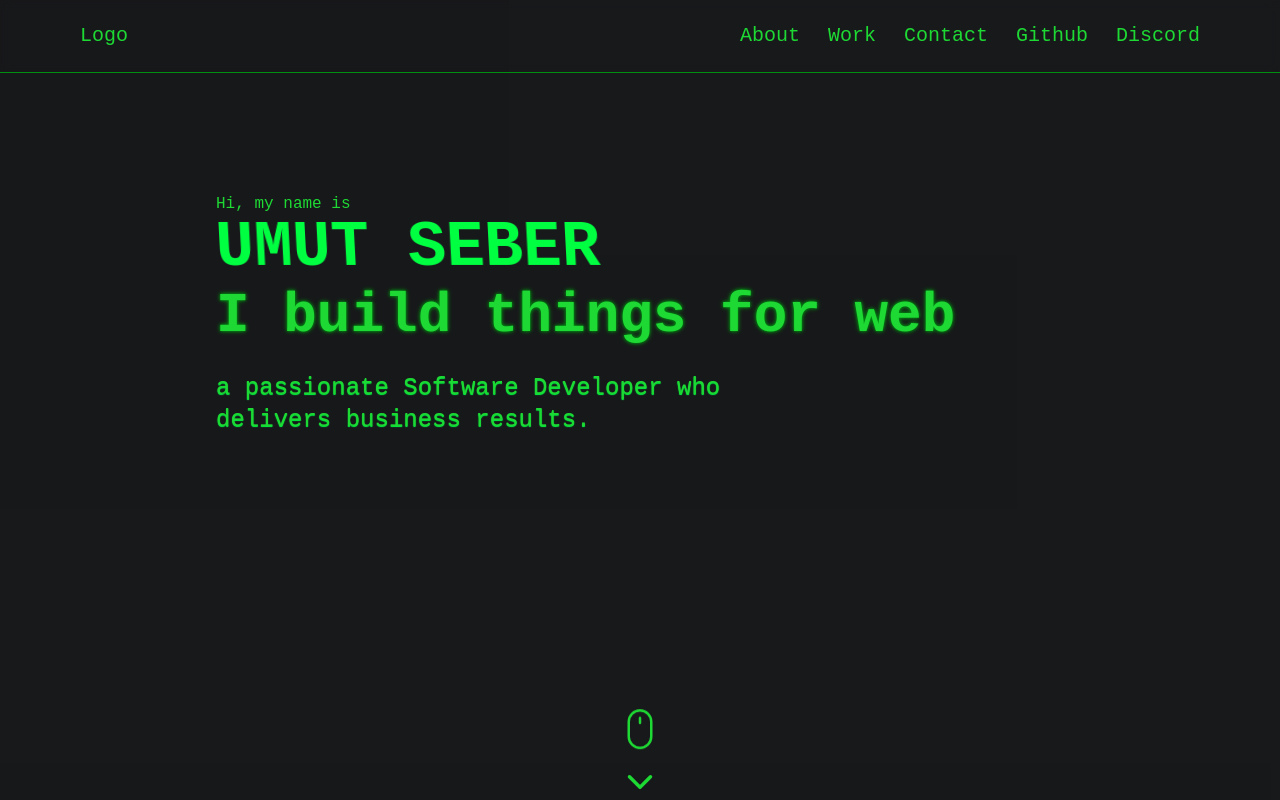
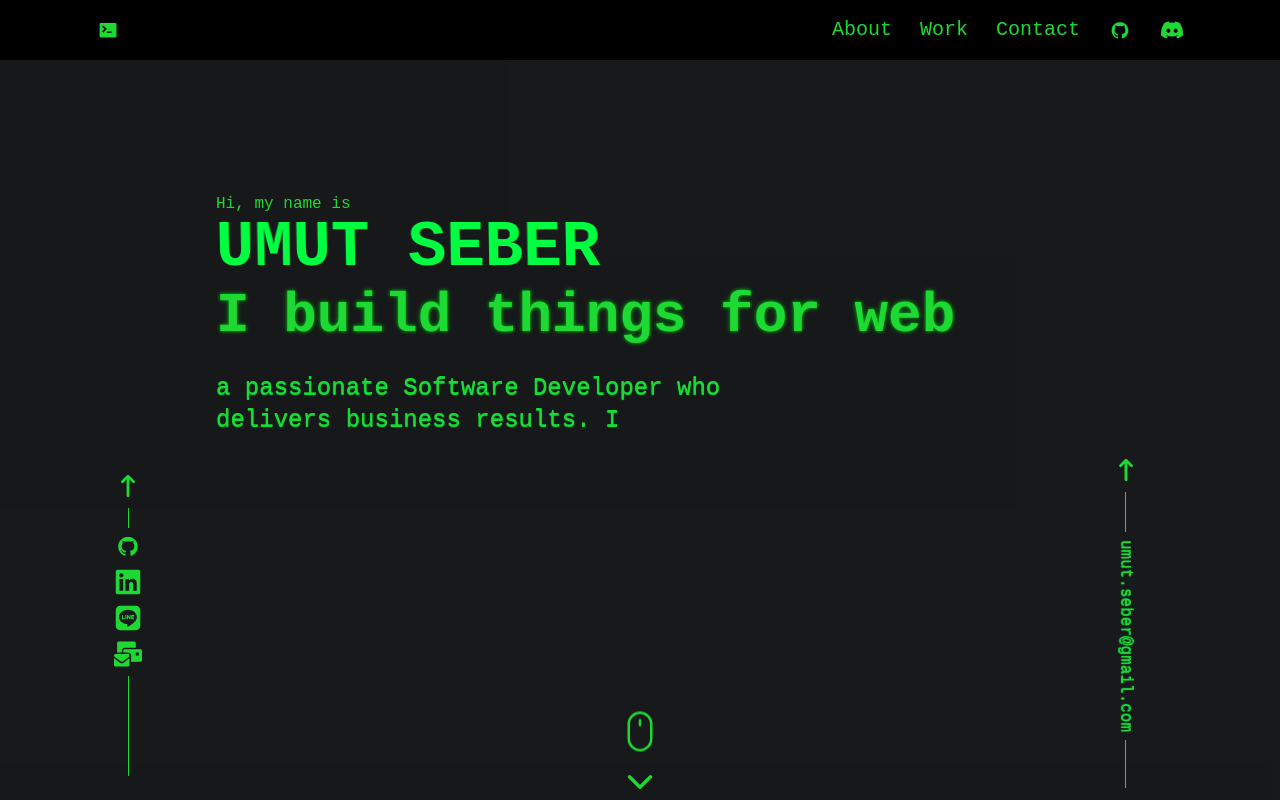
Before and after one commit to StRane/umut-dev, a Next.js app: page / in a window 1280 px wide. Shown: the top 800 px of the page. Built offline with nearby package versions, Linux system fonts and the light colour scheme.

Commit message:
Initial Design

```diff
--- a/components/Header.tsx
+++ b/components/Header.tsx
@@ -1,52 +1,210 @@
+import { useState, useEffect } from "react";
 import { BsMouse, BsChevronDown } from "react-icons/bs";
 import styles from "./Header.module.scss";
 import Typewriter from "typewriter-effect";
+import { Transition } from "@headlessui/react";
+import { DiGithubBadge, DiTerminal } from "react-icons/di";
+import { FaDiscord, FaLinkedin, FaLine, FaMailBulk } from "react-icons/fa";
+import { HiArrowNarrowLeft, HiArrowNarrowUp } from "react-icons/hi";
+import Link from "next/link";
 
-function Header() {
-  const clickhandler = () => {
-    window.scrollBy({
-      top: 1000,
+interface Props {
+  positionAbout: number;
+  positionProject: number;
+  positionNext: number;
+  showing: boolean;
+}
+
+function Header({
+  positionAbout,
+  positionProject,
+  positionNext,
+  showing,
+}: Props) {
+  const [isScrolled, setIsScrolled] = useState(false);
+  const [isDownAlot, setIsDownAlot] = useState(false);
+
+  const clickHandler = (position: number) => {
+    window.scroll({
+      top: position,
       left: 0,
       behavior: "smooth",
     });
   };
 
+  useEffect(() => {
+    const handleScroll = () => {
+      if (window.scrollY > 0) {
+        setIsScrolled(true);
+        if (window.scrollY > 500) {
+          setIsDownAlot(true);
+        } else {
+          setIsDownAlot(false);
+        }
+      } else {
+        setIsScrolled(false);
+      }
+    };
+
+    window.addEventListener("scroll", handleScroll);
+
+    return () => {
+      window.removeEventListener("scroll", handleScroll);
+    };
+  }, []);
+
   return (
     <>
-      <nav className="w-full z-50 fixed border-b-[1px] border-[#008F11] -translate-x-10 px-4 lg:px-20 backdrop-blur-sm">
-        <ul className="flex space-x-4 text-base md:text-lg lg:text-xl py-4 md:space-x-5 lg:space-x-7 items-center">
-          <li className="flex-1 text-left">Logo</li>
+      <nav
+        className={`w-full z-30 fixed -translate-x-10 px-4 lg:px-20 bg-black ${
+          isScrolled && `drop-shadow-nav`
+        }`}
+      >
+        <ul className="p-4">
+          <Transition
+            show={!showing}
+            className="flex space-x-4 text-sm md:text-base lg:text-xl md:space-x-5 lg:space-x-7 items-center"
+          >
+            <li className="flex-1 text-left">
+              <Transition.Child
+                appear={true}
+                enter="transition-all delay-0 duration-75 flex-1"
+                enterFrom="opacity-0 -translate-y-full flex-1"
+                enterTo="opacity-100 translate-y-0 flex-1"
+              >
+                <a
+                  className="flex-1 cursor-pointer"
+                  onClick={() => clickHandler(0)}
+                >
+                  <DiTerminal className="h-6 w-6 hover:fill-white cursor-pointer" />
+                </a>
+              </Transition.Child>
+            </li>
             <li>
-            <button
+              <Transition.Child
+                appear={true}
+                enter="transition-all delay-100 duration-75"
+                enterFrom="opacity-0 -translate-y-full"
+                enterTo="opacity-100 translate-y-0"
+              >
+                <a
                   data-text="About"
-              className="h-10 hover:glitch hover:after:glitchafter hover:before:glitchbefore"
-              onClick={() => {
-                clickhandler();
-              }}
+                  className="h-10 hover:glitch hover:after:glitchafter hover:before:glitchbefore cursor-pointer"
+                  onClick={() => clickHandler(positionAbout)}
                 >
                   About
-            </button>
+                </a>
+              </Transition.Child>
             </li>
             <li>
-            <button
+              <Transition.Child
+                appear={true}
+                enter="transition-all delay-300 duration-75"
+                enterFrom="opacity-0 -translate-y-full"
+                enterTo="opacity-100 translate-y-0"
+              >
+                <a
                   data-text="Work"
-              className="h-10 hover:glitch  hover:after:glitchafter hover:before:glitchbefore"
+                  className="h-10 hover:glitch  hover:after:glitchafter hover:before:glitchbefore cursor-pointer"
+                  onClick={() => clickHandler(positionProject)}
                 >
                   Work
-            </button>
+                </a>
+              </Transition.Child>
             </li>
             <li>
-            <button
+              <Transition.Child
+                appear={true}
+                enter="transition-all delay-500 duration-75"
+                enterFrom="opacity-0 -translate-y-full"
+                enterTo="opacity-100 translate-y-0"
+              >
+                <a
                   data-text="Contact"
-              className="h-10 hover:glitch  hover:after:glitchafter hover:before:glitchbefore"
+                  className="h-10 hover:glitch  hover:after:glitchafter hover:before:glitchbefore cursor-pointer"
+                  onClick={() => clickHandler(positionNext)}
                 >
                   Contact
-            </button>
+                </a>
+              </Transition.Child>
             </li>
-          <li>Github</li>
-          <li>Discord</li>
+            <Transition.Child
+              appear={true}
+              enter="transition-all delay-700 duration-75"
+              enterFrom="opacity-0 -translate-y-full"
+              enterTo="opacity-100 translate-y-0"
+            >
+              <Link href="https://github.com/StRane">
+                <a target="_blank">
+                  <DiGithubBadge className="h-6 w-6 hover:fill-white cursor-pointer" />
+                </a>
+              </Link>
+            </Transition.Child>
+            <Transition.Child
+              appear={true}
+              enter="transition-all delay-[900ms] duration-75"
+              enterFrom="opacity-0 -translate-y-full"
+              enterTo="opacity-100 translate-y-0"
+            >
+              <Link href="https://discord.com/users/283694054661816326">
+                <a target="_blank">
+                  <FaDiscord className="h-6 w-6 hover:fill-white cursor-pointer" />
+                </a>
+              </Link>
+            </Transition.Child>
+          </Transition>
         </ul>
       </nav>
+
+      <div
+        className={`fixed flex flex-col left-6 lg:left-12 bottom-0 xl:left-28 transition-all duration-500 ease-out ${
+          isDownAlot ? `opacity-0 md:opacity-100` : `opacity-0 translate-y-1/3`
+        }`}
+      >
+        <a className="cursor-pointer" onClick={() => clickHandler(0)}>
+          <HiArrowNarrowUp className="leftBarItem" />
+        </a>
+
+        <hr className="w-0 mx-auto border-l border-[#1ed934] h-[20px] mb-1" />
+        <Link href="https://github.com/StRane">
+          <a target="_blank">
+            <DiGithubBadge className="leftBarItem" />
+          </a>
+        </Link>
+
+        <Link href="https://www.linkedin.com/in/umut-%C5%9Feber-5519b2183/">
+          <a target="_blank">
+            <FaLinkedin className="leftBarItem" />
+          </a>
+        </Link>
+
+        <a>
+          <FaLine className="leftBarItem" />
+        </a>
+
+        <Link href="mailto:umut.seber@gmail.com">
+          <a>
+            <FaMailBulk className="leftBarItem" />
+          </a>
+        </Link>
+
+        <hr className="w-0 mx-auto border-l border-[#1ed934] h-[100px] mb-6" />
+      </div>
+
+      <div
+        className={`fixed bottom-32 -right-24 rotate-90 lg:-right-12 lg:bottom-36 xl:bottom-40 xl:-right-4 transition-all duration-500 ease-out ${
+          isDownAlot ? `opacity-0 md:opacity-100` : `opacity-0 translate-y-full`
+        }`}
+      >
+        <a className="cursor-pointer" onClick={() => clickHandler(0)}>
+          <HiArrowNarrowLeft className="h-6 w-6 lg:w-7 lg:h-7 fill-[#1ed934] transition-transform hover:-translate-x-1 duration-150 inline-block mr-1 lg:mr-2" />
+        </a>
+        <hr className="h-1 w-10 inline-block mr-1 lg:mr-2 border-[#1ed934]" />
+        <p className="text-sm lg:text-base text-[#1ed934] inline-block mr-1 lg:mr-2">
+          umut.seber@gmail.com
+        </p>
+        <hr className="h-1 w-12 inline-block mr-1 lg:mr-2 border-[#1ed934]" />
+      </div>
       <header className="h-[90vh] pt-40 md:pt-44 lg:pt-48 md:px-16 lg:px-44">
         <span className="lg:text-left pt-5">
           <Typewriter
@@ -78,8 +236,17 @@ UMUT SEBER"
           }}
         />
       </header>
-      <BsMouse className="h-12 w-12 out mx-auto stroke-0 pb-2 animate-bounce" />
-      <BsChevronDown className="h-7 w-7 stroke-1 mx-auto" />
+
+      <BsMouse
+        className={`h-12 w-12 out mx-auto stroke-0 pb-2 animate-bounce transition-all duration-700 ${
+          isScrolled && "opacity-0 -translate-y-full"
+        }`}
+      />
+      <BsChevronDown
+        className={`h-7 w-7 stroke-1 mx-auto transition-all duration-700 ${
+          isScrolled && "opacity-0 -translate-y-full"
+        }`}
+      />
     </>
   );
 }
--- a/components/Projects.tsx
+++ b/components/Projects.tsx
@@ -1,8 +1,9 @@
+
 import ProjectItem from "./ProjectItem";
 
 function Projects() {
   return (
-    <div className="min-h-screen lg:mx-28">
+    <div className="lg:mx-28">
       <h2 className="pt-20 pb-10 md:pt-20">
         Projects
         <hr className="w-full h-[1px] border-[#008F11]" />
--- /dev/null
+++ b/components/WhatsNext.tsx
@@ -0,0 +1,32 @@
+import Link from "next/link";
+
+function WhatsNext() {
+  return (
+    <div className="min-h-[90vh] space-y-4">
+      <h2 className="pt-40 pb-10 md:pt-20">
+        Contact
+        <hr className="w-full h-[1px] border-[#008F11]" />
+      </h2>
+      <p>I am looking forward to hearing from you.</p>
+      <p>Whether you have a question or just want to say hi,</p>
+      <p className="pb-10">I’ll try my best to get back to you!</p>
+      <ul className="grid grid-cols-1 md:grid-cols-3 grid-rows-[6rem_6rem_6rem] mx-0 lg:grid-rows-[6rem]  xl:mx-56 place-content-center">
+        <li className="nextList">
+          <Link href="https://www.linkedin.com/in/umut-%C5%9Feber-5519b2183/">
+            <a className="before:content-[''] before:h-full before:inline-block before:align-middle align-middle block h-full" target="_blank">
+              Linkedin
+            </a>
+          </Link>
+        </li>
+        <li className="nextList"><a className="before:content-[''] before:h-full before:inline-block before:align-middle align-middle block h-full">Line</a></li>
+        <li className="nextList">
+          <Link href="mailto:umut.seber@gmail.com">
+            <a className="before:content-[''] before:h-full before:inline-block before:align-middle align-middle block h-full">E-Mail</a>
+          </Link>
+        </li>
+      </ul>
+    </div>
+  );
+}
+
+export default WhatsNext;
--- a/pages/index.tsx
+++ b/pages/index.tsx
@@ -1,11 +1,31 @@
 import type { NextPage } from "next";
+import React from "react";
 import Head from "next/head";
-import { useEffect, useState } from "react";
+import { useRef, useEffect, useState } from "react";
 import AboutMe from "../components/AboutMe";
 import Header from "../components/Header";
 import Projects from "../components/Projects";
+import WhatsNext from "../components/WhatsNext";
+
 
 const Home: NextPage = () => {
+  const aboutRef = useRef<HTMLInputElement>(null);
+  const projectsRef = useRef<HTMLInputElement>(null);
+  const nextRef = useRef<HTMLInputElement>(null);
+
+  const [initializing, setInitializing] = useState(true);
+
+  const [aboutPosition, setAboutPosition] = useState(0);
+  const [projectsPosition, setProjectsPosition] = useState(0);
+  const [nextPosition, setNextPosition] = useState(0);
+
+  useEffect(() => {
+    setAboutPosition(aboutRef.current!.getBoundingClientRect().y);
+    setProjectsPosition(projectsRef.current!.getBoundingClientRect().y);
+    setNextPosition(nextRef.current!.getBoundingClientRect().y);
+    setInterval(()=>setInitializing(false),1000)
+  }, []);
+
 
   return (
     <div className="relative">
@@ -25,15 +45,28 @@ const Home: NextPage = () => {
         <meta name="theme-color" content="dark" />
       </Head>
 
-      <main className="flex w-full flex-col text-center">
-        <Header />
-        <AboutMe />
-        <Projects />
-      </main>
+          <main className="flex w-full flex-col text-center">
+            <Header
+              positionAbout={aboutPosition}
+              positionProject={projectsPosition}
+              positionNext={nextPosition}
+              showing= {initializing}
+            />
+            <section ref={aboutRef}>
+              <AboutMe />
+            </section>
+            <section ref={projectsRef}>
+              <Projects />
+            </section>
+            <section ref={nextRef}>
+              <WhatsNext />
+            </section>
+          </main>
 
-      <footer className="flex h-14 w-full items-center justify-center border-t">
-        <p>Designed by umut</p>
-      </footer>
+          <footer className="flex h-14 w-full items-center justify-center">
+            <p>Designed & build by Umut Seber</p>
+          </footer>
+
     </div>
   );
 };
--- a/styles/globals.css
+++ b/styles/globals.css
@@ -4,7 +4,7 @@
 
 @layer base {
   html {
-    @apply scroll-smooth;
+    @apply scroll-smooth snap-start;
   }
   body {
     @apply bg-[#010204e8] !scrollbar-none font-space text-[#1ed934] px-10;
@@ -20,7 +20,7 @@
     @apply text-left text-lg font-medium md:text-xl lg:text-2xl w-full lg:w-3/5 text-shadow-sm;
   }
   p {
-    @apply text-sm sm:text-base md:text-lg;
+    @apply text-sm sm:text-base md:text-lg text-shadow-sm;
   }
 }
 
@@ -57,11 +57,19 @@
   .translateOdd {
     @apply md:translate-x-28 lg:translate-x-52 xl:translate-x-[19rem];
   }
-  .translateEven{
-  @apply md:-translate-x-10 lg:-translate-x-12 xl:-translate-x-32;
+  .translateEven {
+    @apply md:-translate-x-10 lg:-translate-x-12 xl:-translate-x-32;
   }
-  .rowPic{
-    @apply min-h-[175px] md:min-h-[200px]  lg:min-h-[225px] md:h-1/2 md:my-auto md:w-4/5 hidden md:inline-block xl:w-1/2 relative rounded-sm overflow-clip;}
+  .rowPic {
+    @apply min-h-[175px] md:min-h-[200px]  lg:min-h-[225px] md:h-1/2 md:my-auto md:w-4/5 hidden md:inline-block xl:w-1/2 relative rounded-sm overflow-clip;
+  }
+
+  .leftBarItem {
+    @apply h-6 w-6 lg:w-7 lg:h-7 fill-[#1ed934] transition-transform hover:-translate-y-1 duration-150 inline-block mr-1 lg:mb-2 translate-x-0.5;
+  }
+  .nextList{
+    @apply border-2 m-5 border-[#008F11] hover:bg-[#008F11] hover:text-white transition-colors duration-200 ease-in align-middle;
+  }
 }
 
 @layer utilities {
```
Also changed, not shown: components/AboutMe.tsx (+4 -4 lines), components/ProjectItem.tsx (+37 -8 lines), tailwind.config.js (+8 -0 lines). Lines whose indentation alone changed are shown as unchanged.
